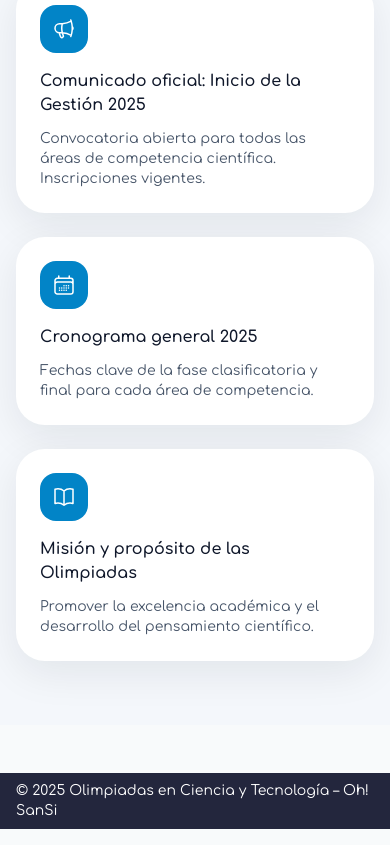
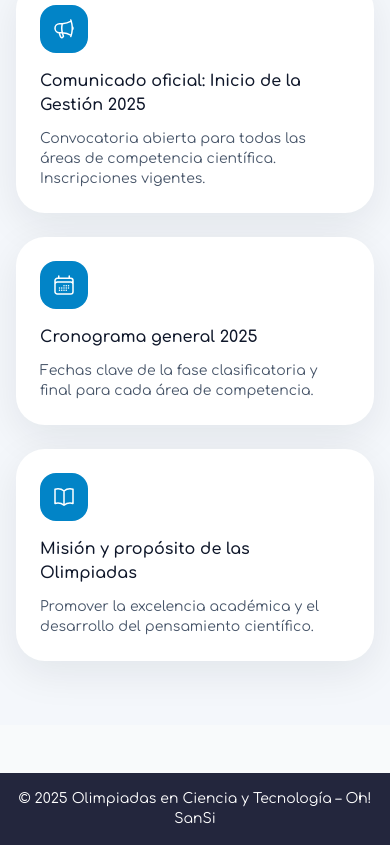
Before and after one commit to Cam1921/Olimpiadas-Front, a React (Vite) app: page / in a window 390 px wide. Shown: the part 4505-5350 px from the top of the page. Built offline with nearby package versions, Linux system fonts and the light colour scheme.

Commit message:
feat: mejora y responsividad en el footer

```diff
--- a/src/components/Footer.jsx
+++ b/src/components/Footer.jsx
@@ -1,8 +1,9 @@
+// src/components/Footer.jsx
 // src/components/Footer.jsx
 export default function Footer() {
   return (
     <footer className="mt-12 bg-[var(--ink)] text-white">
-      <div className="mx-auto max-w-6xl px-4 h-14 flex items-center justify-center text-sm">
+      <div className="mx-auto max-w-6xl px-4 py-4 flex items-center justify-center text-sm text-center">
         © 2025 Olimpiadas en Ciencia y Tecnología – Oh! SanSi
       </div>
     </footer>
```
